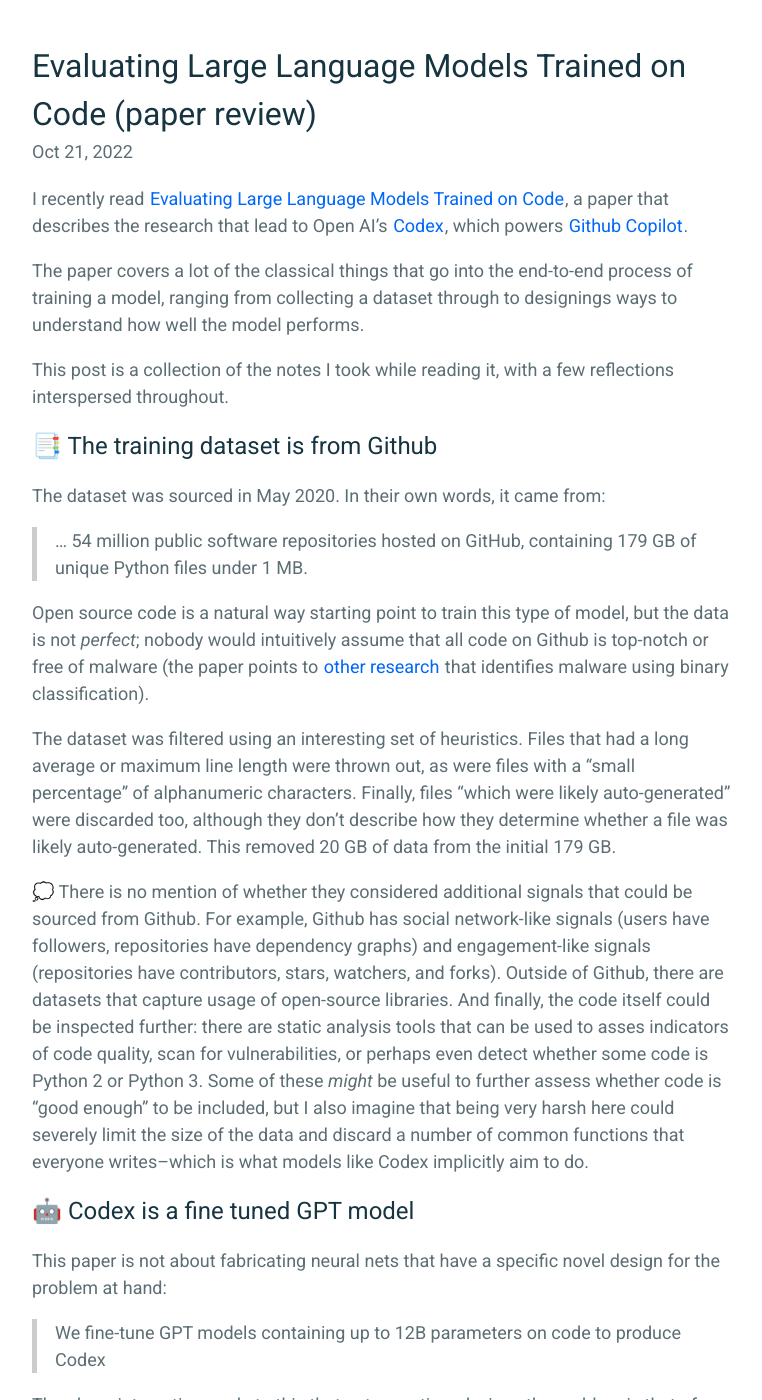
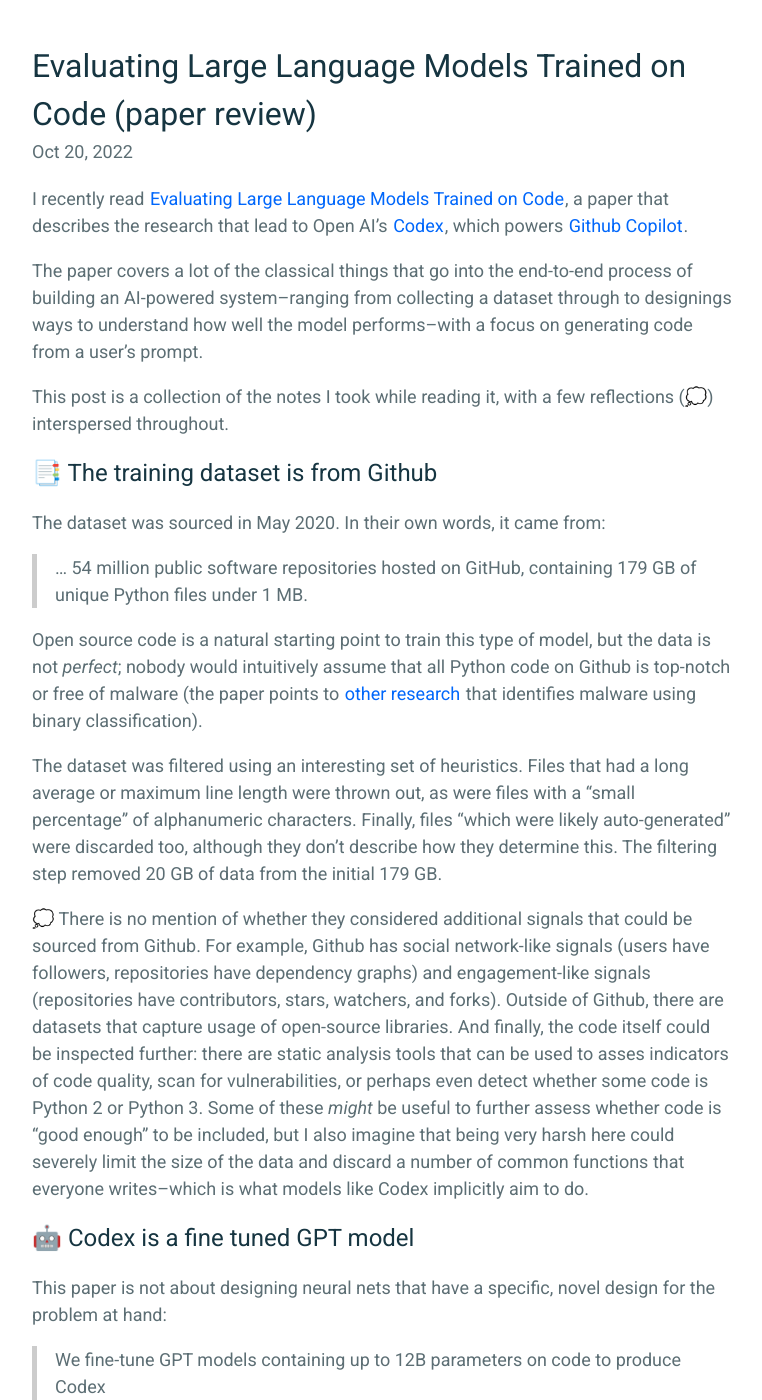
Before and after one commit to nlathia/nlathia.github.io, a Jekyll site: the page built from _posts/2022-10-20-Code-generation.md, in a window 1280 px wide and 1400 px high, scrolled down 247 px. Shown: the whole window, without its empty margins (258-1020 px from the left). Built offline with Jekyll 4.4.1, drawn with Linux system fonts in a browser that asks for light colours; some of the changed text lies outside the part shown.

Commit message:
Rename to todays date

```diff
--- a/_posts/2022-10-21-Code-generation.md
+++ b/_posts/2022-10-20-Code-generation.md
@@ -7,9 +7,9 @@
 
 I recently read [Evaluating Large Language Models Trained on Code](https://arxiv.org/pdf/2107.03374.pdf), a paper that describes the research that lead to Open AI's [Codex](https://openai.com/blog/openai-codex/), which powers [Github Copilot](https://github.com/features/copilot).
 
-The paper covers a lot of the classical things that go into the end-to-end process of training a model, ranging from collecting a dataset through to designings ways to understand how well the model performs.
+The paper covers a lot of the classical things that go into the end-to-end process of building an AI-powered system--ranging from collecting a dataset through to designings ways to understand how well the model performs--with a focus on generating code from a user's prompt.
 
-This post is a collection of the notes I took while reading it, with a few reflections interspersed throughout.
+This post is a collection of the notes I took while reading it, with a few reflections (💭) interspersed throughout.
 
 ## 📑 The training dataset is from Github
 
@@ -17,19 +17,19 @@
 
 > ... 54 million public software repositories hosted on GitHub, containing 179 GB of unique Python files under 1 MB.
 
-Open source code is a natural way starting point to train this type of model, but the data is not _perfect_; nobody would intuitively assume that all code on Github is top-notch or free of malware (the paper points to [other research](https://www.usenix.org/conference/raid2020/presentation/omar) that identifies malware using binary classification).
+Open source code is a natural starting point to train this type of model, but the data is not _perfect_; nobody would intuitively assume that all Python code on Github is top-notch or free of malware (the paper points to [other research](https://www.usenix.org/conference/raid2020/presentation/omar) that identifies malware using binary classification).
 
-The dataset was filtered using an interesting set of heuristics. Files that had a long average or maximum line length were thrown out, as were files with a "small percentage" of alphanumeric characters. Finally, files "which were likely auto-generated" were discarded too, although they don't describe how they determine whether a file was likely auto-generated. This removed 20 GB of data from the initial 179 GB.
+The dataset was filtered using an interesting set of heuristics. Files that had a long average or maximum line length were thrown out, as were files with a "small percentage" of alphanumeric characters. Finally, files "which were likely auto-generated" were discarded too, although they don't describe how they determine this. The filtering step removed 20 GB of data from the initial 179 GB.
 
 💭 There is no mention of whether they considered additional signals that could be sourced from Github. For example, Github has social network-like signals (users have followers, repositories have dependency graphs) and engagement-like signals (repositories have contributors, stars, watchers, and forks). Outside of Github, there are datasets that capture usage of open-source libraries. And finally, the code itself could be inspected further: there are static analysis tools that can be used to asses indicators of code quality, scan for vulnerabilities, or perhaps even detect whether some code is Python 2 or Python 3. Some of these _might_ be useful to further assess whether code is "good enough" to be included, but I also imagine that being very harsh here could severely limit the size of the data and discard a number of common functions that everyone writes--which is what models like Codex implicitly aim to do.
 
 ## 🤖 Codex is a fine tuned GPT model
 
-This paper is not about fabricating neural nets that have a specific novel design for the problem at hand:
+This paper is not about designing neural nets that have a specific, novel design for the problem at hand:
 
 > We fine-tune GPT models containing up to 12B parameters on code to produce Codex
 
-There's an interesting angle to this that gets mentioned: since the problem is that of generating code from _free text_ prompts, they hypothesized that starting from GPT-3 (which has already been trained on free text) would work better. It did not "possibly because the fine-tuning dataset is so large." But those models did converge more quickly and so they still use them.
+There's an interesting angle to this that gets mentioned: since the problem is that of generating code from _free text_ prompts, they hypothesized that starting from GPT-3 (which has already been trained on free text) would work better. It did not, "possibly because the fine-tuning dataset is so large." But those models did converge more quickly and so they still use them.
 
 ## 📈 Understanding performance is the trickiest part
 
```
